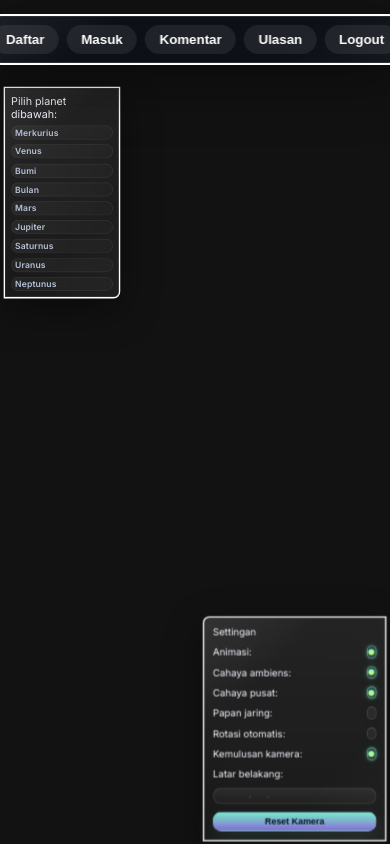
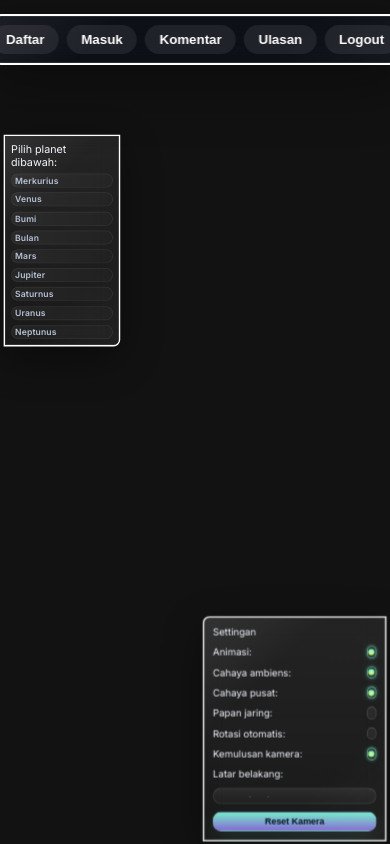
Before and after one commit to djavamaoekar/solarsystemone, a plain HTML site: page Frontend/index.html in a window 390 px wide. Drawn offline with nearby package versions, Linux system fonts and the light colour scheme.

Commit message:
change menu planet

```diff
--- a/Frontend/css.css
+++ b/Frontend/css.css
@@ -409,7 +409,7 @@ body.planet-lock {
 
   .menu.planets {
     left: 0.3rem;
-    top: 5.5rem;
+    top: 8.5rem;
     width: 180px;
     transform-origin: top left;
   }
```
